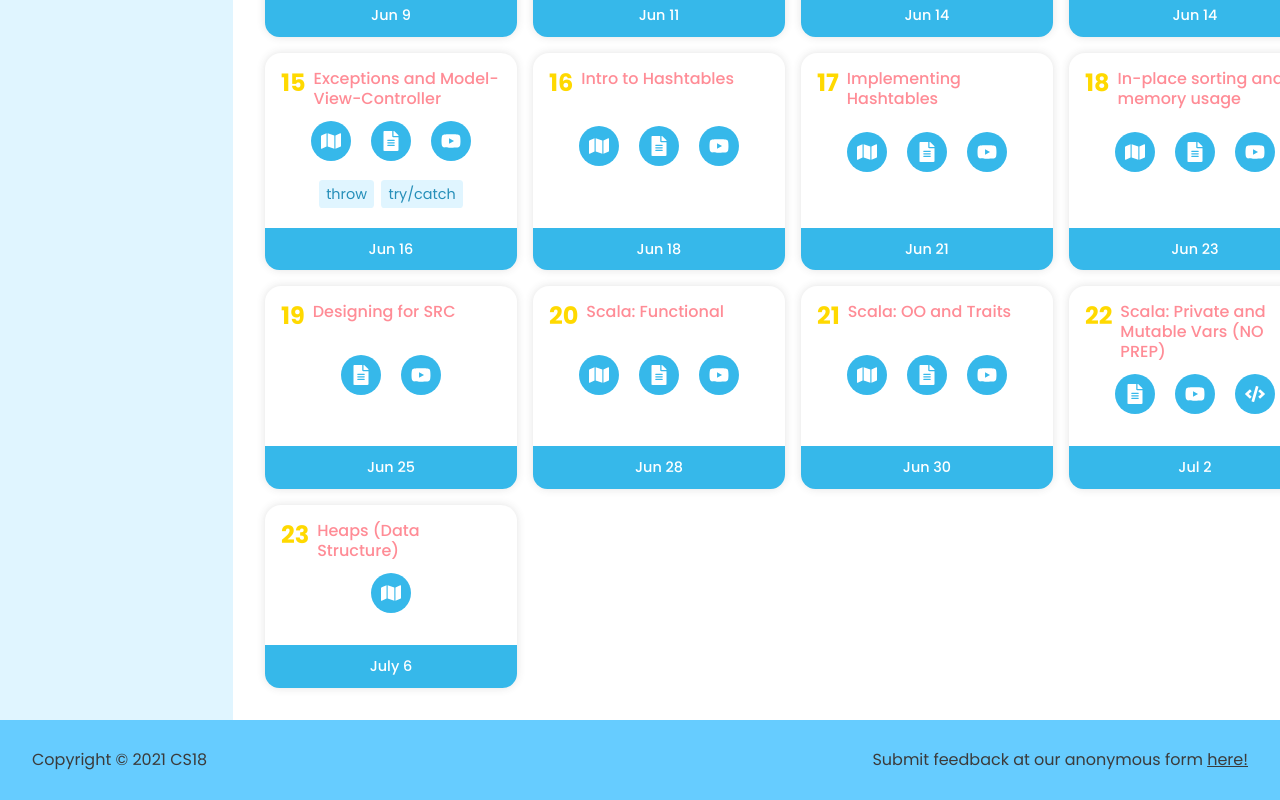
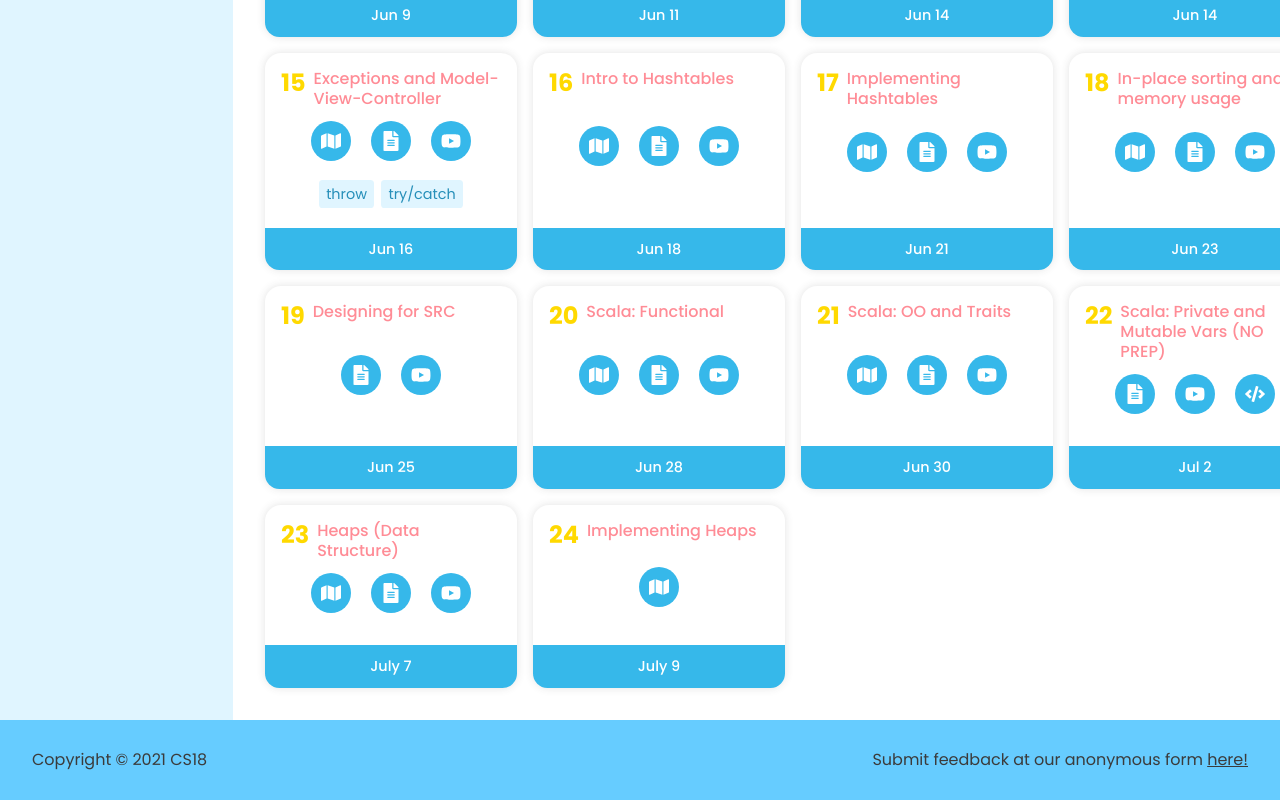
Before and after one commit to cs18-summer-2021/cs18-summer-2021.github.io, a React (Create React App) app: page /classes in a window 1280 px wide. Shown: the part 1015-1815 px from the top of the page. Built offline with nearby package versions, Linux system fonts and the light colour scheme.

Commit message:
lec23 notes and 24 setup

```diff
--- a/src/Info/Notes/Classes/Classes.js
+++ b/src/Info/Notes/Classes/Classes.js
@@ -271,9 +271,18 @@ const classes = [
 	tags: []
     },
     {
-    	number: 23, title: "Heaps (Data Structure)", outDate: "July 6", active: true,
+    	number: 23, title: "Heaps (Data Structure)", outDate: "July 7", active: true,
 	links: [
-	    makeIcon(iconType.SETUP, "https://hackmd.io/@cs18-spring-2021/lec22setup")
+	    makeIcon(iconType.SETUP, "https://hackmd.io/@cs18-spring-2021/lec22setup"),
+	    makeIcon(iconType.NOTES, makeUrl(23, "23heaps.pdf")),
+	    makeIcon(iconType.VIDEO, "https://brown.hosted.panopto.com/Panopto/Pages/Viewer.aspx?id=d49937fa-3477-4564-8920-ad5e010994d6")
+	],
+	tags: []
+    },
+    {
+    	number: 24, title: "Implementing Heaps", outDate: "July 9", active: true,
+	links: [
+	    makeIcon(iconType.SETUP, "https://hackmd.io/@cs18-spring-2021/lec23setup")
 	],
 	tags: []
     }
```
Also changed, not shown: 1 other file (tests, documents, lock files or other folders).
